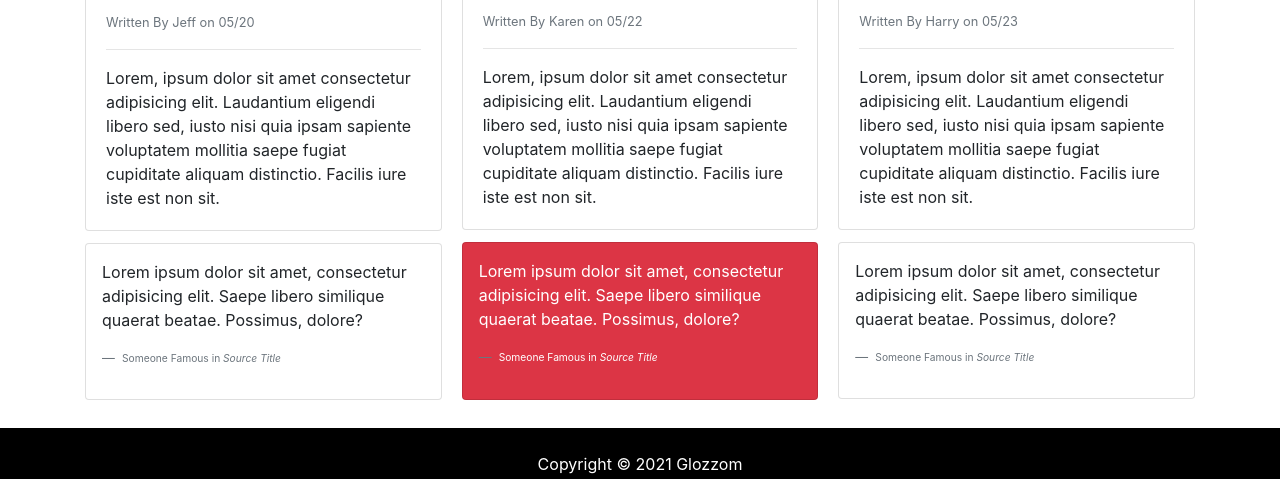
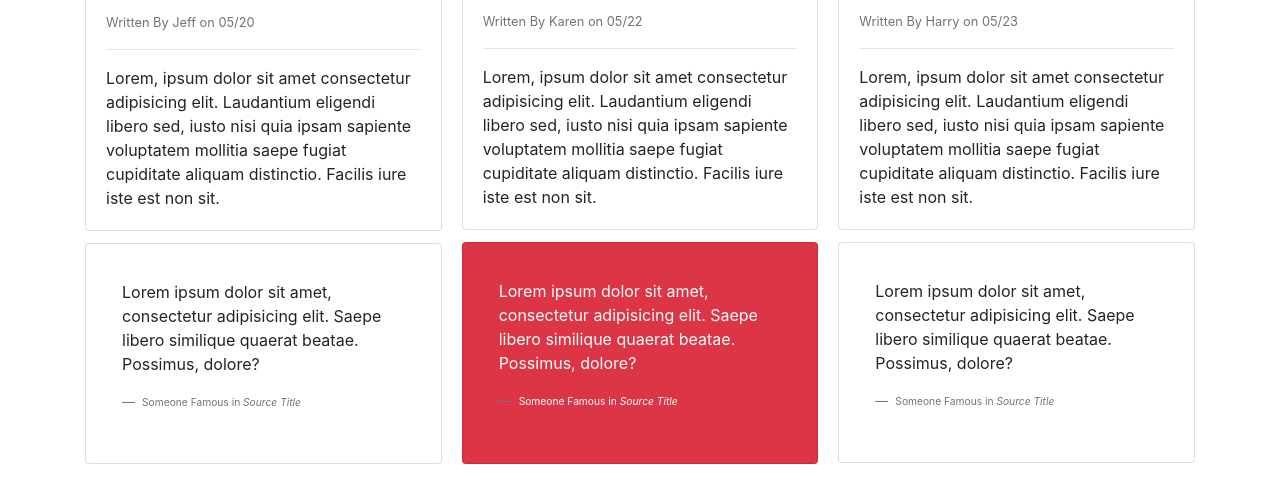
Before and after one commit to Monika-ch/Glozzom, a plain HTML site: page blog.html in a window 1280 px wide. Shown: the part 561-1040 px from the top of the page. Drawn offline with nearby package versions, Linux system fonts and the light colour scheme.

Commit message:
little amendments

```diff
--- a/blog.html
+++ b/blog.html
@@ -73,7 +73,7 @@
             </div>
 
             <div class="card p-3">
-              <blockquote class="card-blockquote .card-body">
+              <blockquote class="card-blockquote card-body">
                 <p>Lorem ipsum dolor sit amet, consectetur adipisicing elit. Saepe libero similique quaerat beatae.
                   Possimus, dolore?</p>
                 <footer class="blockquote-footer">
@@ -97,7 +97,7 @@
             </div>
 
             <div class="card bg-danger p-3 text-white">
-              <blockquote class="card-blockquote .card-body">
+              <blockquote class="card-blockquote card-body">
                 <p>Lorem ipsum dolor sit amet, consectetur adipisicing elit. Saepe libero similique quaerat
                   beatae. Possimus, dolore?</p>
                 <footer class="blockquote-footer">
@@ -121,7 +121,7 @@
             </div>
 
             <div class="card p-3">
-              <blockquote class="card-blockquote .card-body">
+              <blockquote class="card-blockquote card-body">
                 <p>Lorem ipsum dolor sit amet, consectetur adipisicing elit. Saepe libero similique quaerat
                   beatae. Possimus, dolore?</p>
                 <footer class="blockquote-footer">
```
